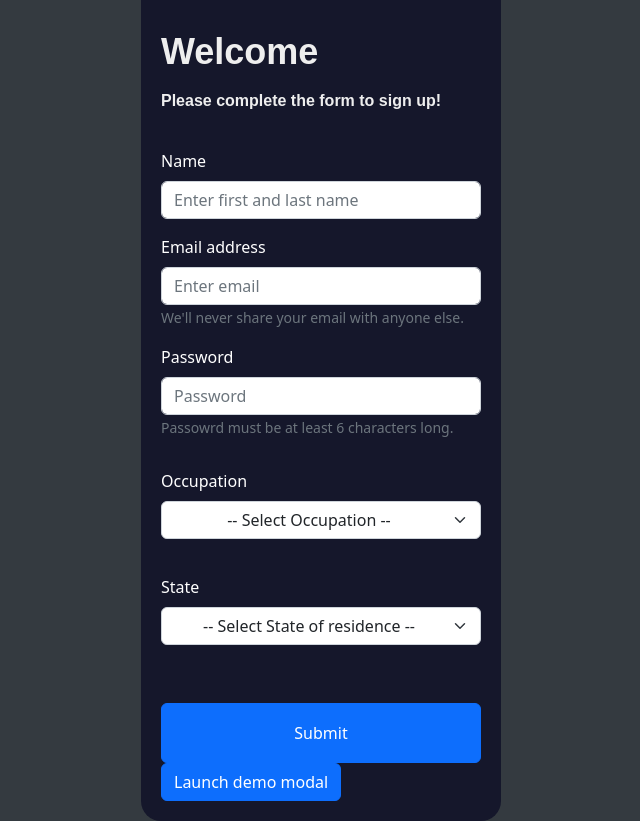
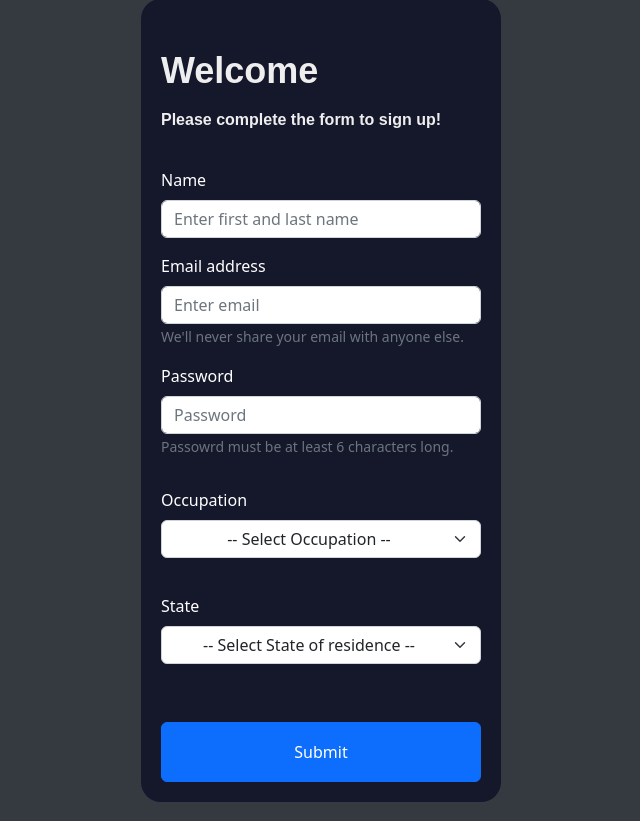
Before and after one commit to zalbrech/FetchFE, a React (Create React App) app in the folder fetch-fe/: page / in a window 1280 px wide. Shown: the whole page, without its empty margins (319-959 px from the left). Built offline with nearby package versions, Linux system fonts and the light colour scheme; no server answers.

Commit message:
Added alert on successful submission

```diff
--- a/fetch-fe/src/components/MyForm.js
+++ b/fetch-fe/src/components/MyForm.js
@@ -18,6 +18,7 @@ class MyForm extends React.Component {
             emailError: '',
             stateError: '',
             occupationError: '',
+            show: false,
         };
 
         this.occupations = {};
@@ -95,6 +96,8 @@ class MyForm extends React.Component {
         const isValid = this.validateForm();
         // console.log(isValid);
         if (isValid) {
+
+            alert('Form submission successful!');
             // clear form on successful submit
             this.setState({
                 name: '',
@@ -109,8 +112,8 @@ class MyForm extends React.Component {
                 stateError: '',
             });
 
-            console.log(this.state.name);
-            this.openModal();
+            // console.log(this.state.name);
+            // this.openModal();
         }
     };
 
@@ -125,6 +128,7 @@ class MyForm extends React.Component {
 
     openModal() {
         console.log('opening modal');
+        this.setState({ show: true });
     }
 
 
@@ -218,7 +222,8 @@ class MyForm extends React.Component {
                         Submit
                     </Button>
                 </Form>
-                <MyModal />
+                {this.state.show && <MyModal/>}
+                {/* <MyModal show={this.state.show}/> */}
             </div>
         )
     }
--- a/fetch-fe/src/components/MyModal.js
+++ b/fetch-fe/src/components/MyModal.js
@@ -1,7 +1,7 @@
 import { Modal, Button } from "react-bootstrap";
 import { useState } from "react";
 function MyModal() {
-  const [show, setShow] = useState(false);
+  const [show, setShow] = useState(true);
   const [value, setValue] = useState('Please submit feedback if you would like');
 
   const handleClose = () => {
@@ -16,9 +16,9 @@ function MyModal() {
 
   return (
     <>
-      <Button variant="primary" onClick={handleShow}>
+      {/* <Button variant="primary" onClick={handleShow}>
         Launch demo modal
-      </Button>
+      </Button> */}
 
       <Modal show={show} onHide={handleClose}>
         <Modal.Header closeButton>
```
